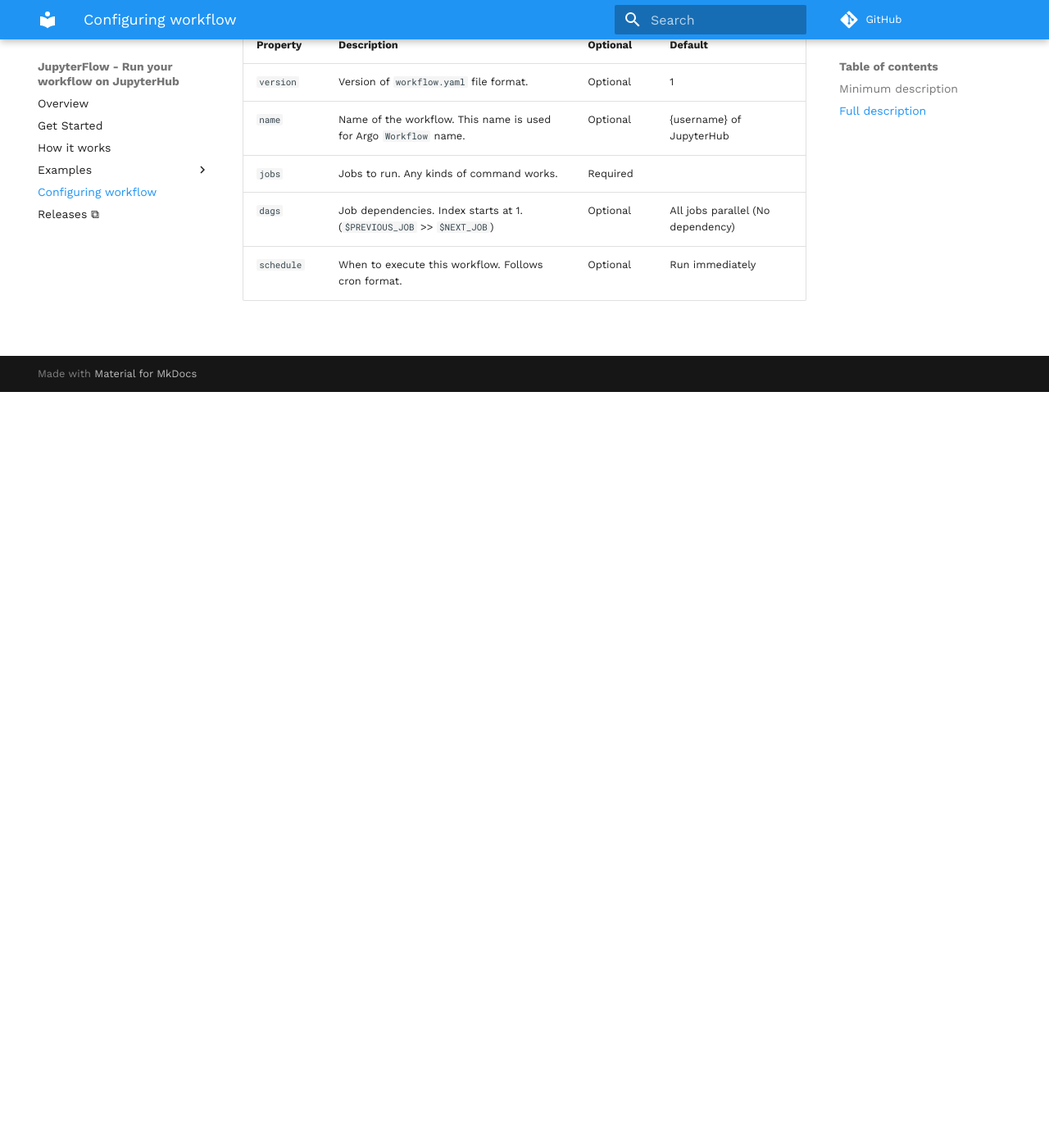
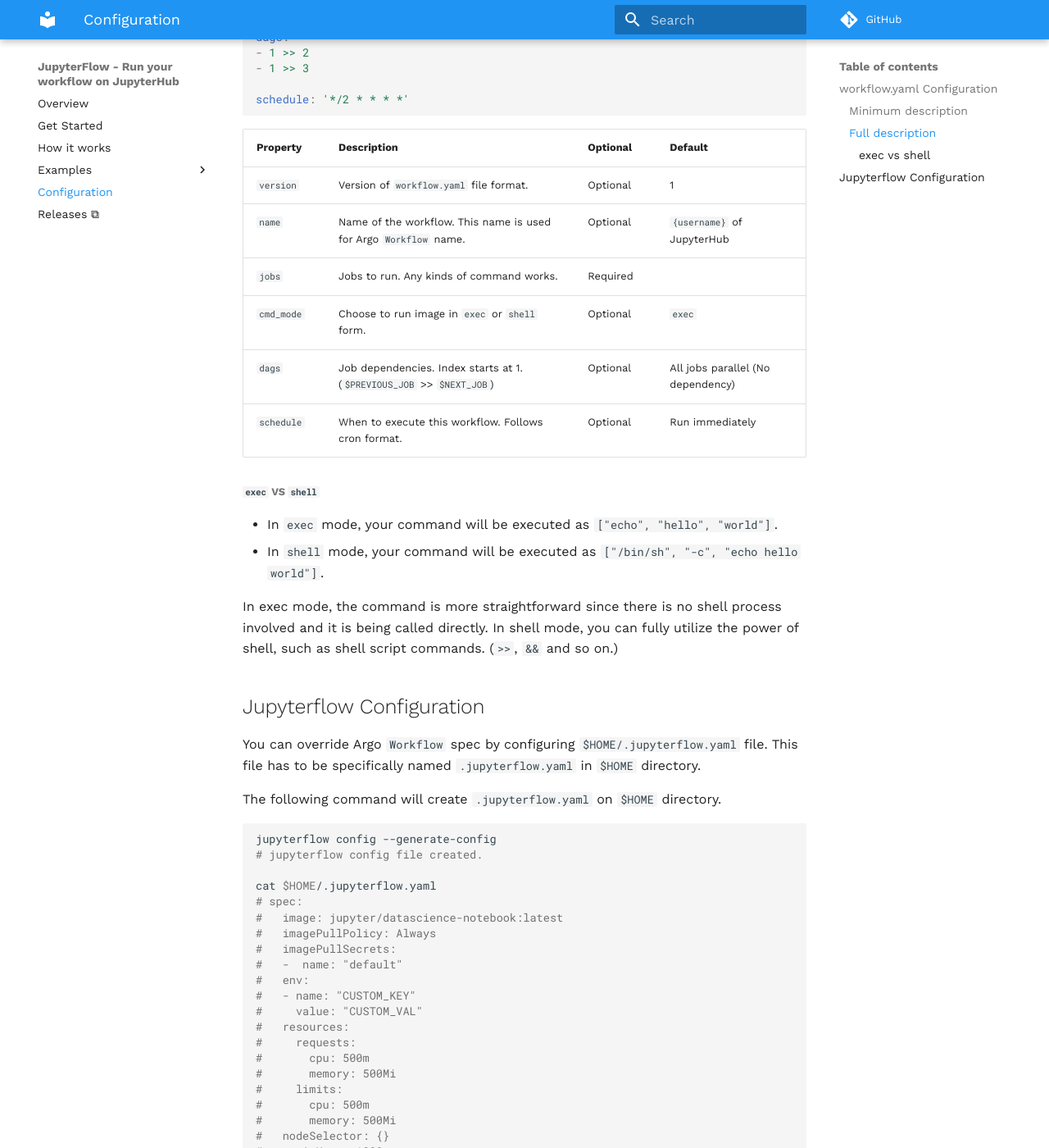
Before and after one commit to hongkunyoo/jupyterflow, an MkDocs documentation site: the page built from docs/configuration.md, in a window 1280 px wide and 1400 px high, scrolled down 922 px. Shown: the whole window at 82% size. Built offline with MkDocs 1.6.1 and Material for MkDocs 9.7.7, drawn with Linux system fonts in a browser that asks for light colours; comment, search, counter and statistics services are not loaded; some of the changed text lies outside the part shown.

Commit message:
Add more features & documents

````diff
--- a/docs/configuration.md
+++ b/docs/configuration.md
@@ -1,21 +1,26 @@
-# Configuring workflow
+# Configuration
 
-`workflow.yaml` is a description about how to run your jobs. You can asign a dependencies between jobs.
+## `workflow.yaml` Configuration
 
-## Minimum description
+`workflow.yaml` is a description about how to run your jobs. You can asign a dependencies between jobs. The name and the path does not matter as long as you pass to `run -f` option argument.
+
+### Minimum description
 
 Each job will run in parallel.
 
 ```yaml
 # workflow.yaml
-
 jobs:
 - echo hello
 - echo world
 - echo again
 ```
 
-## Full description
+```bash
+jupyterflow run -f workflow.yaml
+```
+
+### Full description
 
 Job dependencies will be resolved based on `dags` information.
 
@@ -30,6 +35,8 @@
 - echo world
 - echo again
 
+cmd_mode: exec   # shell
+
 dags:
 - 1 >> 2
 - 1 >> 3
@@ -40,7 +47,96 @@
 | Property  | Description                                                           | Optional  | Default                           |
 |-----------|-----------------------------------------------------------------------|-----------|-----------------------------------|
 |`version`  | Version of `workflow.yaml` file format.                               | Optional  | 1                                 |
-|`name`     | Name of the workflow. This name is used for Argo `Workflow` name.     | Optional  | {username} of JupyterHub          |
+|`name`     | Name of the workflow. This name is used for Argo `Workflow` name.     | Optional  | `{username}` of JupyterHub        |
 |`jobs`     | Jobs to run. Any kinds of command works.                              | Required  |                                   |
+|`cmd_mode` | Choose to run image in `exec` or `shell` form.                        | Optional  | `exec`                            |
 |`dags`     | Job dependencies. Index starts at 1. (`$PREVIOUS_JOB` >> `$NEXT_JOB`) | Optional  | All jobs parallel (No dependency) |
 |`schedule` | When to execute this workflow. Follows cron format.                   | Optional  | Run immediately                   |
+
+
+##### `exec` vs `shell`
+
+- In `exec` mode, your command will be executed as `["echo", "hello", "world"]`.
+- In `shell` mode, your command will be executed as `["/bin/sh", "-c", "echo hello world"]`.
+
+In exec mode, the command is more straightforward since there is no shell process involved and it is being called directly. In shell mode, you can fully utilize the power of shell, such as shell script commands. (`>>`, `&&` and so on.)
+
+
+## Jupyterflow Configuration
+
+You can override Argo `Workflow` spec by configuring `$HOME/.jupyterflow.yaml` file. This file has to be specifically named `.jupyterflow.yaml` in `$HOME` directory.
+
+The following command will create `.jupyterflow.yaml` on `$HOME` directory.
+
+```bash
+jupyterflow config --generate-config
+# jupyterflow config file created.
+
+cat $HOME/.jupyterflow.yaml
+# spec:
+#   image: jupyter/datascience-notebook:latest
+#   imagePullPolicy: Always
+#   imagePullSecrets:
+#   -  name: "default"
+#   env:
+#   - name: "CUSTOM_KEY"
+#     value: "CUSTOM_VAL"
+#   resources:
+#     requests:
+#       cpu: 500m
+#       memory: 500Mi
+#     limits:
+#       cpu: 500m
+#       memory: 500Mi
+#   nodeSelector: {}
+#   runAsUser: 1000
+#   runAsGroup: 100
+#   serviceAccountName: default
+#   volumes:
+#   - name: nas001
+#     persistentVolumeClaim:
+#       claimName: nas001
+#   volumeMounts:
+#   - name: nas001
+#     mountPath: /nas001
+```
+
+Umcomment the property you want to override. For example, if you want your workflow jobs to run on GPU nodes, configure `spec.resources` or `spec.nodeSelector` property.
+
+```bash
+spec:
+#   image: jupyter/datascience-notebook:latest
+#   imagePullPolicy: Always
+#   imagePullSecrets:
+#   -  name: "default"
+#   env:
+#   - name: "CUSTOM_KEY"
+#     value: "CUSTOM_VAL"
+  resources:
+    requests:
+      cpu: 500m
+      memory: 500Mi
+      nvidia.com/gpu: 1
+    limits:
+      cpu: 500m
+      memory: 500Mi
+      nvidia.com/gpu: 1
+  nodeSelector:
+    accelerator: nvidia-node
+#   runAsUser: 1000
+#   runAsGroup: 100
+#   serviceAccountName: default
+#   volumes:
+#   - name: nas001
+#     persistentVolumeClaim:
+#       claimName: nas001
+#   volumeMounts:
+#   - name: nas001
+#     mountPath: /nas001
+```
+
+Run `jupyterflow` and check out the result whether your workflow has run on GPU nodes.
+
+```bash
+jupyterflow run -f workflow.yaml
+```
--- a/jupyterflow/__init__.py
+++ b/jupyterflow/__init__.py
@@ -1,4 +1,4 @@
 import os, sys
 
 __author__ = 'hongkunyoo'
-__version__ = '0.1.0'
+__version__ = '0.0.2'
````
Also changed, not shown: docs/README.md (+5 -1 lines), docs/cli-ref.md (added, +42 -0 lines), 7 other files.
